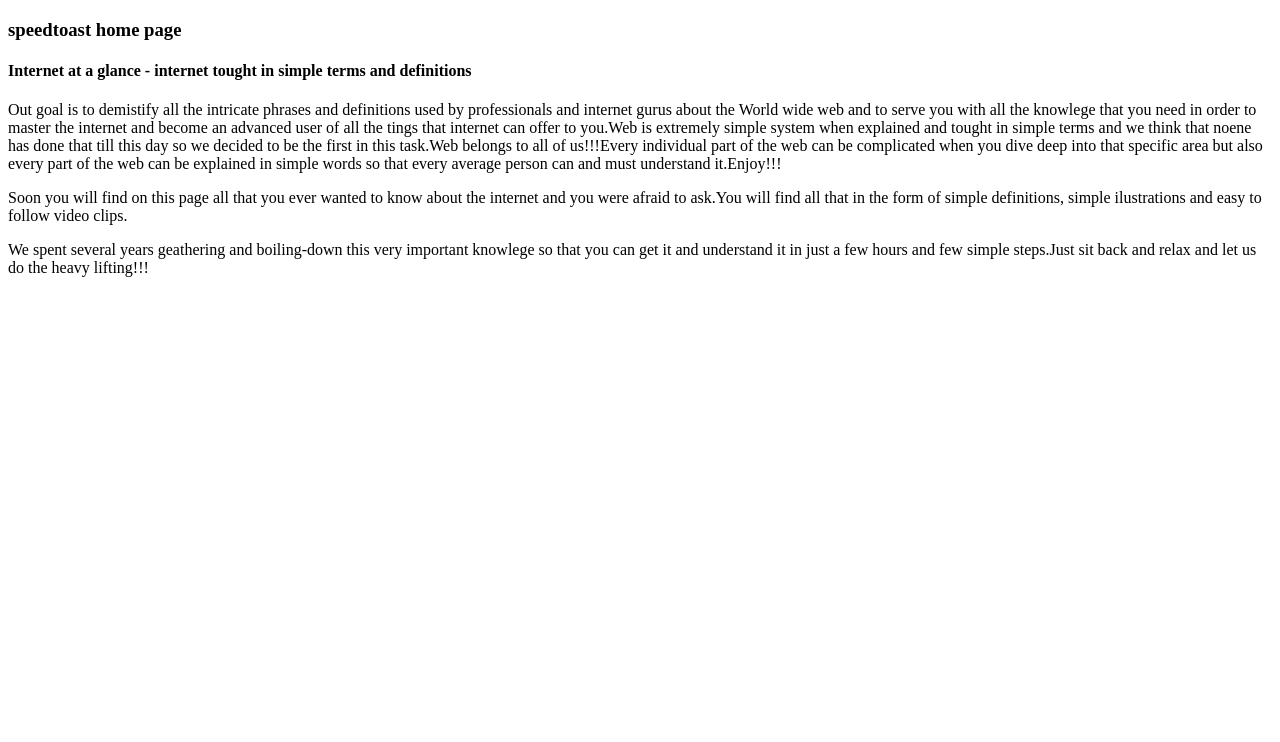
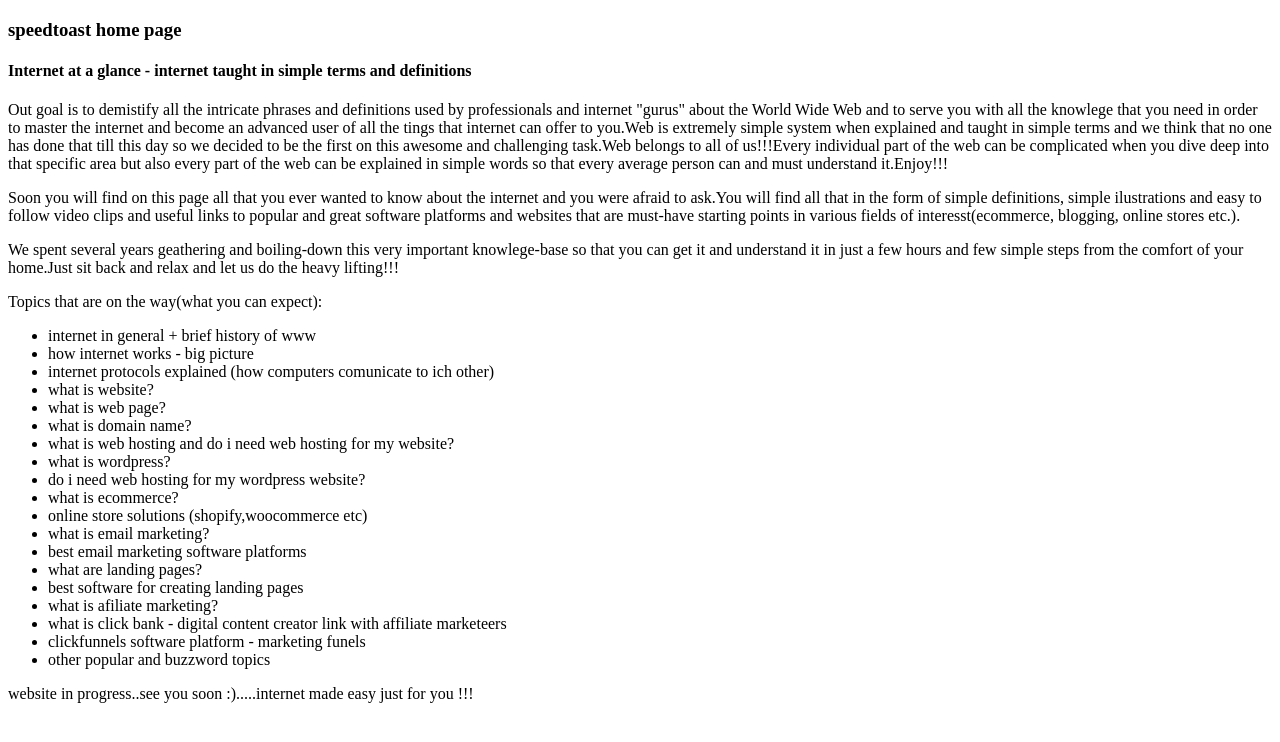
Before and after one commit to code4-n/speedtoast, a plain HTML site: page index.html in a window 1280 px wide. Drawn offline with Linux system fonts and the light colour scheme.

Commit message:
Typo mistakes in first commit.Add list of topics for website.

```diff
--- a/index.html
+++ b/index.html
@@ -8,9 +8,33 @@
 </head>
 <body>
     <h3>speedtoast home page</h3>
-    <h4>Internet at a glance - internet tought in simple terms and definitions</h4>
-    <p>Out goal is to demistify all the intricate phrases and definitions used by professionals and internet gurus about the World wide web and to serve you with all the knowlege that you need in order to master the internet and become an advanced user of all the tings that internet can offer to you.Web is extremely simple system when explained and tought in simple terms and we think that noene has done that till this day so we decided to be the first in this task.Web belongs to all of us!!!Every individual part of the web can be complicated when you dive deep into that specific area but also every part of the web can be explained in simple words so that every average person can and must understand it.Enjoy!!!</p>
-    <p>Soon you will find on this page all that you ever wanted to know about the internet and you were afraid to ask.You will find all that in the form of simple definitions, simple ilustrations and easy to follow video clips.</p>
-    <p>We spent several years geathering and boiling-down this very important knowlege so that you can get it and understand it in just a few hours and few simple steps.Just sit back and relax and let us do the heavy lifting!!!</p>
+    <h4>Internet at a glance - internet taught in simple terms and definitions</h4>
+    <p>Out goal is to demistify all the intricate phrases and definitions used by professionals and internet "gurus" about the World Wide Web and to serve you with all the knowlege that you need in order to master the internet and become an advanced user of all the tings that internet can offer to you.Web is extremely simple system when explained and taught in simple terms and we think that no one has done that till this day so we decided to be the first on this awesome and challenging task.Web belongs to all of us!!!Every individual part of the web can be complicated when you dive deep into that specific area but also every part of the web can be explained in simple words so that every average person can and must understand it.Enjoy!!!</p>
+    <p>Soon you will find on this page all that you ever wanted to know about the internet and you were afraid to ask.You will find all that in the form of simple definitions, simple ilustrations and easy to follow video clips and useful links to popular and great software platforms and websites that are must-have starting points in various fields of interesst(ecommerce, blogging, online stores etc.).</p>
+    <p>We spent several years geathering and boiling-down this very important knowlege-base so that you can get it and understand it in just a few hours and few simple steps from the comfort of your home.Just sit back and relax and let us do the heavy lifting!!!</p>
+    <p>Topics that are on the way(what you can expect):
+        <ul>
+            <li>internet in general + brief history of www</li>
+            <li>how internet works - big picture</li>
+            <li>internet protocols explained (how computers comunicate to ich other)</li>
+            <li>what is website?</li>
+            <li>what is web page?</li>
+            <li>what is domain name?</li>
+            <li>what is web hosting and do i need web hosting for my website?</li>
+            <li>what is wordpress?</li>
+            <li>do i need web hosting for my wordpress website?</li>
+            <li>what is ecommerce?</li>
+            <li>online store solutions (shopify,woocommerce etc)</li>
+            <li>what is email marketing?</li>
+            <li>best email marketing software platforms</li>
+            <li>what are landing pages?</li>
+            <li>best software for creating landing pages</li>
+            <li>what is afiliate marketing?</li>
+            <li>what is click bank - digital content creator link with affiliate marketeers</li>
+            <li>clickfunnels software platform - marketing funels</li>
+            <li>other popular and buzzword topics</li>
+        </ul>
+    </p>
+    <p>website in progress..see you soon :).....internet made easy just for you !!!</p>
 </body>
 </html>
```
